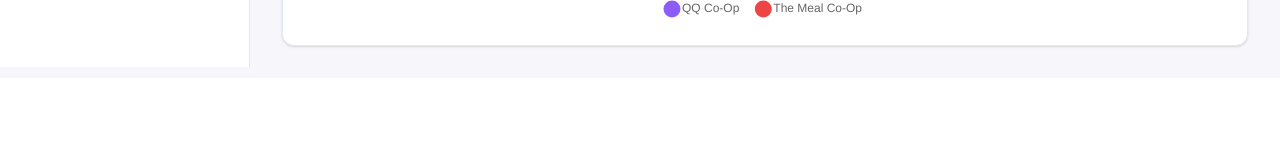
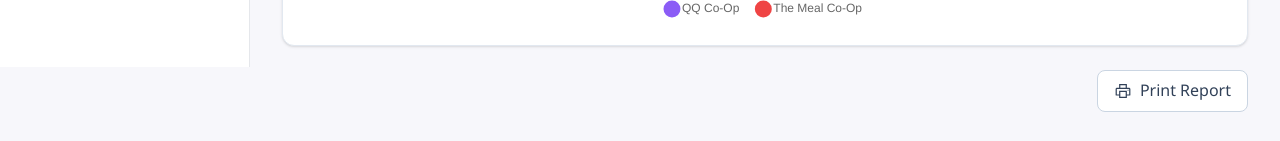
Before and after one commit to suphanatchanlek30/cs261-group6-100001, a Next.js app in the folder frontend/: page /admin/FinancialReport in a window 1280 px wide. Shown: the part 733-874 px from the top of the page. Before the commit the page ends 811 px from the top, so only its background shows below. Built offline with nearby package versions, Linux system fonts and the light colour scheme; sample sign-in values are in the browser's storage.

Commit message:
UI button print report

```diff
--- a/frontend/components/admin-dashboard/FinancialReport/financialcontent.jsx
+++ b/frontend/components/admin-dashboard/FinancialReport/financialcontent.jsx
@@ -1,11 +1,14 @@
 // components/admin-dashboard/FinancialReport/financialcontent.jsx
 "use client";
 
+import { useRef } from "react";
 import { HiCalendarDays, HiBuildingOffice2 } from "react-icons/hi2";
 import { FaSackDollar } from "react-icons/fa6";
 import IncomeReportChart from './financialincomereport.jsx';
+import FinancialPrintButton from './financialprintbutton.jsx';
 
 export default function FinancialReportContent() {
+
     const totalBookings = 23;
     const totalIncome = 3450;
     const ActiveLocations = 2;
@@ -24,6 +27,7 @@ export default function FinancialReportContent() {
 
     return (
         <div className="space-y-6">
+
                 <section className="grid gap-4 md:grid-cols-3 -mt-4">
                     <StatCard
                         icon={<HiCalendarDays size={20} />}
@@ -43,6 +47,9 @@ export default function FinancialReportContent() {
                 </section>
 
                 <IncomeReportChart />
+
+                <FinancialPrintButton />
         </div>
+
     );
 }
--- /dev/null
+++ b/frontend/components/admin-dashboard/FinancialReport/financialprintbutton.jsx
@@ -0,0 +1,20 @@
+// components/admin-dashboard/FinancialReport/financialprintbutton.jsx
+"use client";
+
+import { AiOutlinePrinter } from "react-icons/ai";
+
+export default function FinancialPrintButton() {
+
+    return (
+        <div className="w-full flex justify-end mt-4">
+            <button
+                className="flex items-center gap-2 px-4 py-2 border border-slate-300 rounded-lg
+               text-slate-700 bg-white transition-all duration-200
+               hover:bg-slate-100 hover:-translate-y-0.5 hover:shadow-md"
+            >
+                <AiOutlinePrinter size={18} />
+                Print Report
+            </button>
+        </div>
+    );
+}
```
Lines whose indentation alone changed are shown as unchanged.
